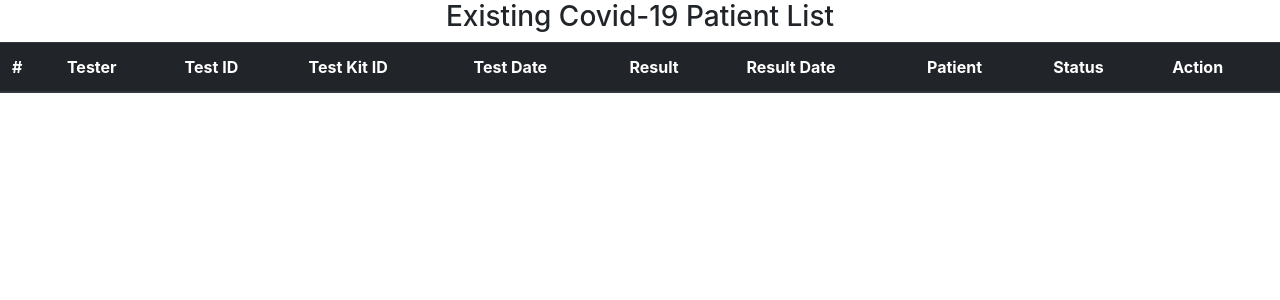
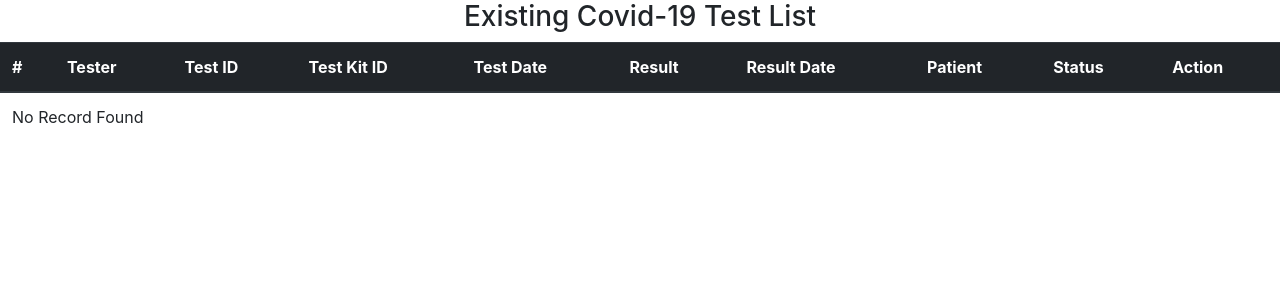
Before and after one commit to yikwah99/MyCovidTrail, a PHP site: page /update-view-test-report.php in a window 1280 px wide. Shown: the part 72-372 px from the top of the page. Run offline with PHP 8.4, Linux system fonts and the light colour scheme; the visitor is signed in with stand-in values (Sample User, id 1); data comes from the database, SQL or seed files in the repository; lists and menus that the app fills with data are empty; some libraries are stand-ins or nearby versions.

Commit message:
fix-typo

```diff
--- a/php/tester-newTest.php
+++ b/php/tester-newTest.php
@@ -162,7 +162,7 @@ include_once("alert.php");
 
     </div>
     <hr>
-    <h3 class="text-center my-4">Existing Covid-19 Patient List</h3>
+    <h3 class="text-center my-4">Existing Covid-19 Test List</h3>
     <div class="table-responsive">
       <table class="table">
         <thead class="thead-dark">
--- a/php/update-view-test-report.php
+++ b/php/update-view-test-report.php
@@ -32,7 +32,7 @@ include_once("alert.php");
     <!-- Navbar -->
     <?php include 'navbar.php';?>
     <!-- Main Content -->
-    <h3 class="text-center">Existing Covid-19 Patient List</h3>
+    <h3 class="text-center">Existing Covid-19 Test List</h3>
     <div class="table-responsive">
       <table class="table">
         <thead class="thead-dark">
@@ -53,6 +53,7 @@ include_once("alert.php");
 
           <?php
           $j=0;
+          if (mysqli_num_rows($testListResult)>0){
           foreach($testListResult as $testListRow){ ?>
           <tr>
             <th scope="row"><?php echo($j+1) ?></th>
@@ -82,7 +83,10 @@ include_once("alert.php");
             </td>
           </tr>
           <?php
-          $j++;}
+          $j++;}}
+          else{
+            echo"<td colspan='10'>No Record Found</td>";
+          }
           ?>
         </tbody>
       </table>
```
